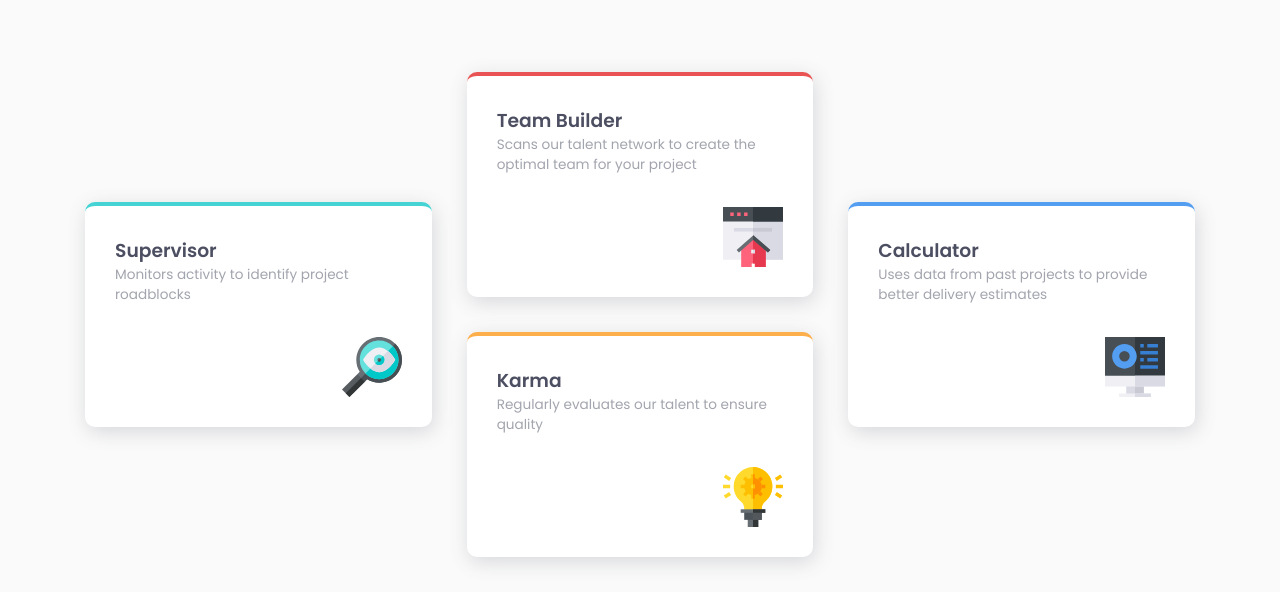
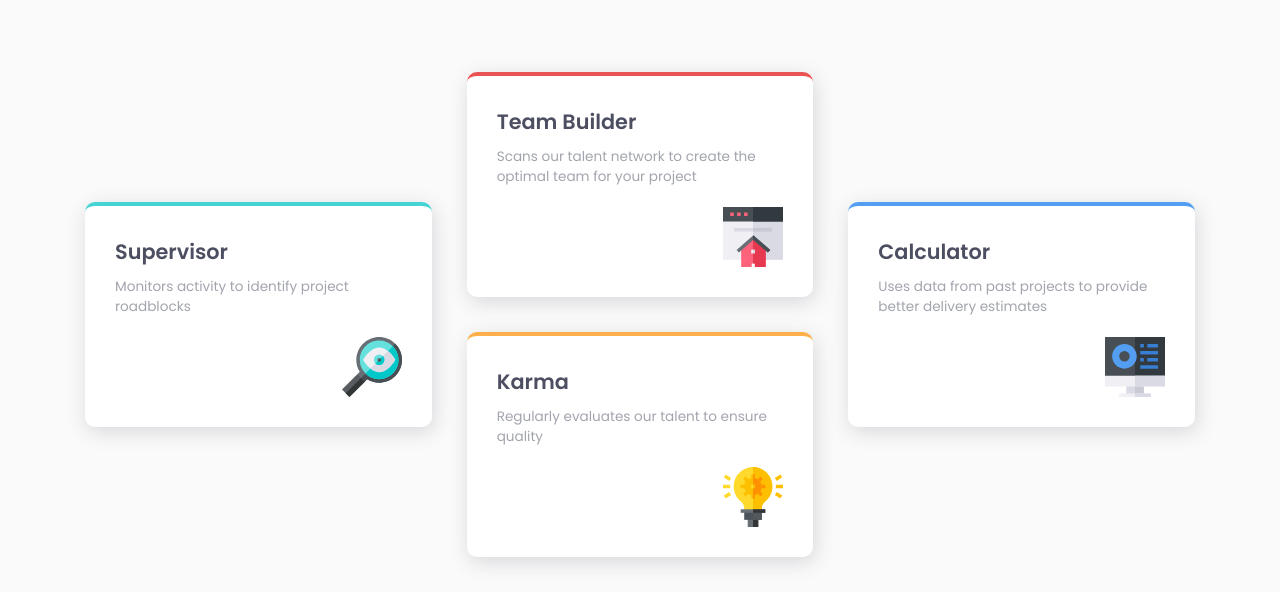
Before and after one commit to rachelktyjohnson/FEM_four_card_feature, a plain HTML site: page index.html in a window 1280 px wide. Shown: the part 268-860 px from the top of the page. Drawn offline with Linux system fonts and the light colour scheme.

Commit message:
fix header issue

```diff
--- a/index.html
+++ b/index.html
@@ -20,24 +20,24 @@
 
     <div class="card-container">
         <div class="card supervisor">
-            <h3 class="title">Supervisor</h3>
+            <span class="title">Supervisor</span>
             <p>Monitors activity to identify project roadblocks</p>
             <img src="images/icon-supervisor.svg" alt="supervisor icon" />
         </div>
         <div class="column">
             <div class="card team-builder">
-                <h3 class="title">Team Builder</h3>
+                <span class="title">Team Builder</span>
                 <p>Scans our talent network to create the optimal team for your project</p>
                 <img src="images/icon-team-builder.svg" alt="team builder icon"/>
             </div>
             <div class="card karma">
-                <h3 class="title">Karma</h3>
+                <span class="title">Karma</span>
                 <p>Regularly evaluates our talent to ensure quality</p>
                 <img src="images/icon-karma.svg" alt="karma icon"/>
             </div>
         </div>
         <div class="card calculator">
-            <h3 class="title">Calculator</h3>
+            <span class="title">Calculator</span>
             <p>Uses data from past projects to provide better delivery estimates</p>
             <img src="images/icon-calculator.svg" alt="calculator icon" />
         </div>
--- a/styles.css
+++ b/styles.css
@@ -89,8 +89,12 @@ body main .card-container .card.karma {
 body main .card-container .card.calculator {
   border-color: #549ef2;
 }
-body main .card-container .card h3 {
+body main .card-container .card span {
   color: #4c4e61;
+  font-weight: 600;
+  font-size: 1.3rem;
+  margin-bottom: 10px;
+  display: block;
 }
 body main .card-container .card p {
   color: #a3a5ae;
```
